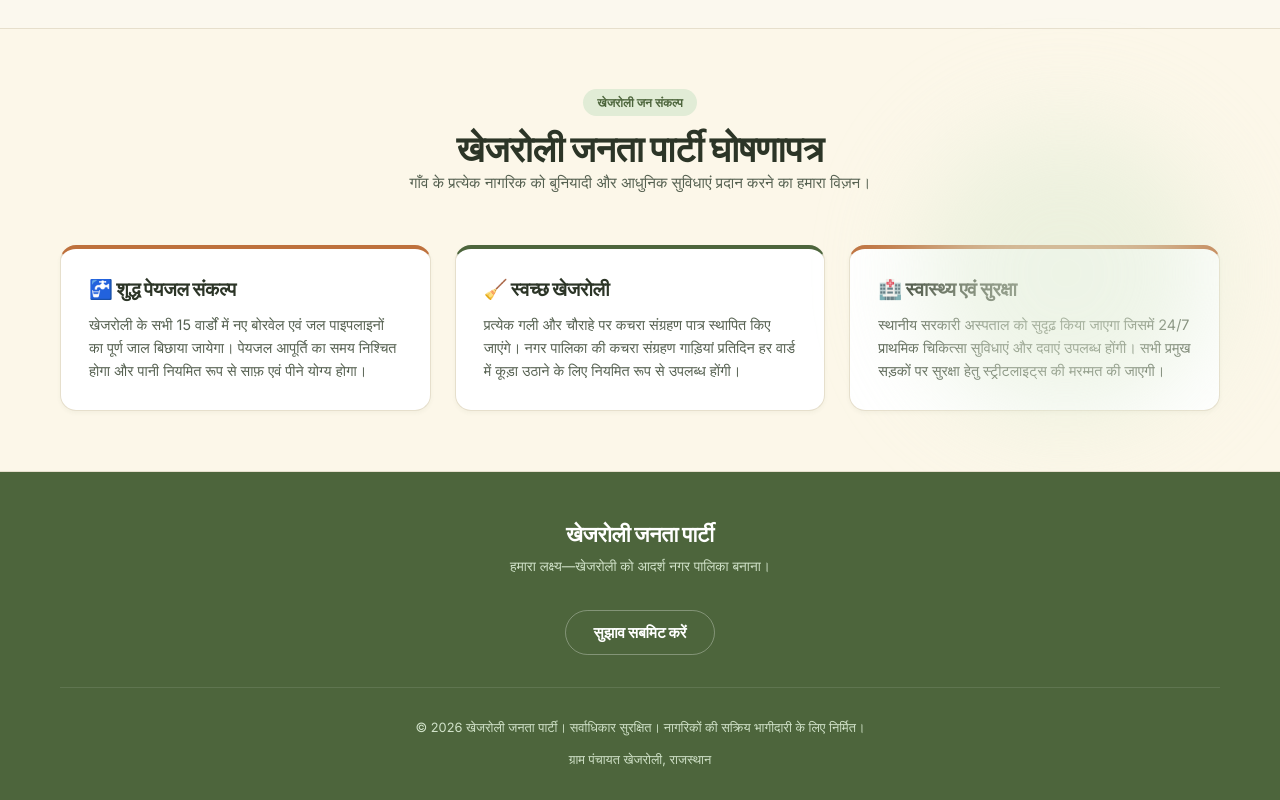
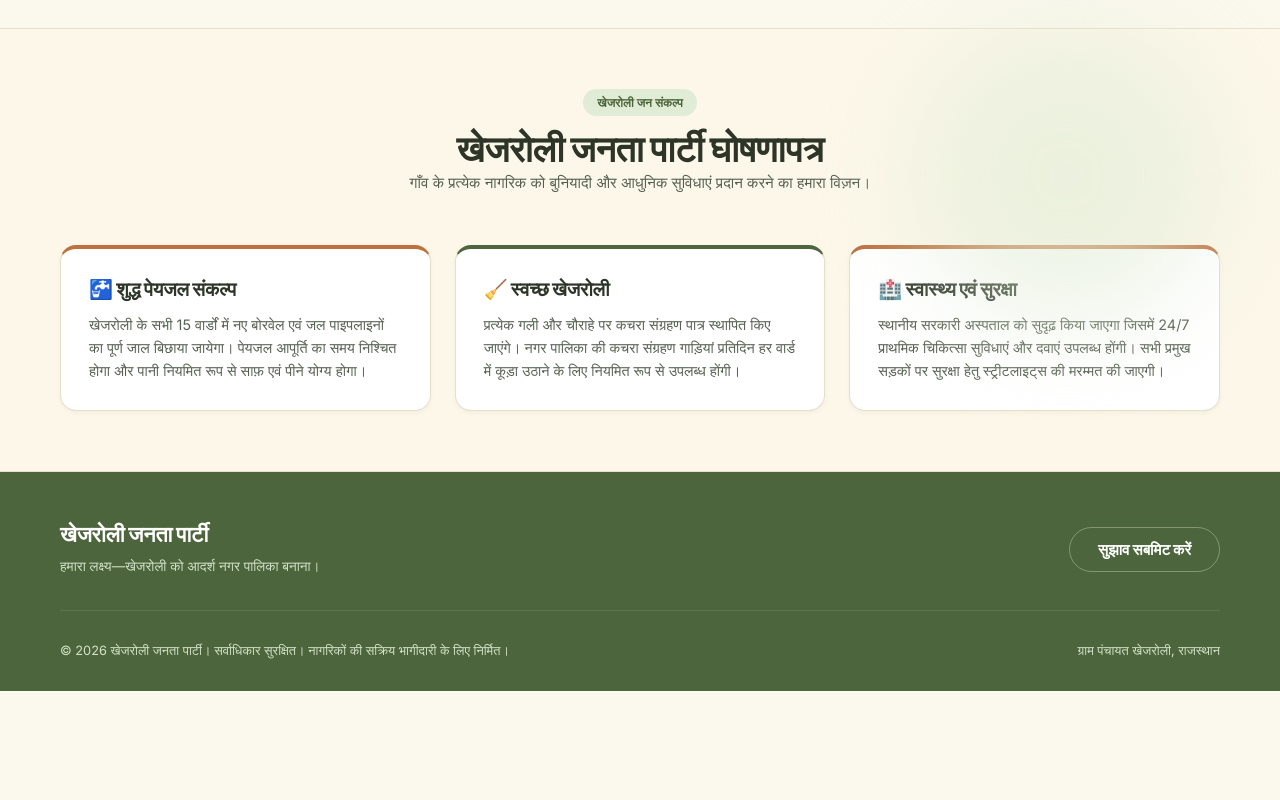
Before and after one commit to Himanshukalika/khejroliJantaParty, a Next.js app: page / in a window 1280 px wide. Shown: the part 2969-3769 px from the top of the page. After the commit the page ends 3660 px from the top, so only its background shows below. Built offline with nearby package versions, Linux system fonts and the light colour scheme.

Commit message:
feat: add responsive flexbox layout styles for footer components

```diff
--- a/src/app/globals.css
+++ b/src/app/globals.css
@@ -360,3 +360,20 @@ textarea.form-control {
   bottom: 10%;
   right: 5%;
 }
+
+/* Footer responsive flex layout */
+.footer-flex {
+  display: flex;
+  flex-direction: column;
+  justify-content: space-between;
+  align-items: center;
+  text-align: center;
+  width: 100%;
+}
+
+@media (min-width: 768px) {
+  .footer-flex {
+    flex-direction: row;
+    text-align: left;
+  }
+}
--- a/src/app/page.tsx
+++ b/src/app/page.tsx
@@ -601,7 +601,7 @@ export default function Home() {
       {/* Footer */}
       <footer id="contact" style={{ background: "var(--color-forest)", color: "#ffffff", padding: "48px 0 32px 0", borderTop: "1px solid var(--border-color)", zIndex: 5 }}>
         <div className="container">
-          <div style={{ display: "flex", flexDirection: "column", mdDirection: "row", justifyContent: "space-between", alignItems: "center", gap: "32px", borderBottom: "1px solid rgba(255,255,255,0.1)", paddingBottom: "32px", marginBottom: "32px", textAlign: "center" }}>
+          <div className="footer-flex" style={{ gap: "32px", borderBottom: "1px solid rgba(255,255,255,0.1)", paddingBottom: "32px", marginBottom: "32px" }}>
             <div>
               <h4 style={{ color: "#ffffff", fontSize: "1.35rem", marginBottom: "8px" }}>खेजरोली जनता पार्टी</h4>
               <p style={{ fontSize: "0.85rem", color: "#d1e2c9" }}>हमारा लक्ष्य—खेजरोली को आदर्श नगर पालिका बनाना।</p>
@@ -613,7 +613,7 @@ export default function Home() {
             </div>
           </div>
 
-          <div style={{ display: "flex", flexDirection: "column", mdDirection: "row", justifyContent: "space-between", alignItems: "center", gap: "16px", fontSize: "0.8rem", color: "#d1e2c9", textAlign: "center" }}>
+          <div className="footer-flex" style={{ gap: "16px", fontSize: "0.8rem", color: "#d1e2c9" }}>
             <span>© 2026 खेजरोली जनता पार्टी। सर्वाधिकार सुरक्षित। नागरिकों की सक्रिय भागीदारी के लिए निर्मित।</span>
             <span>ग्राम पंचायत खेजरोली, राजस्थान</span>
           </div>
```
